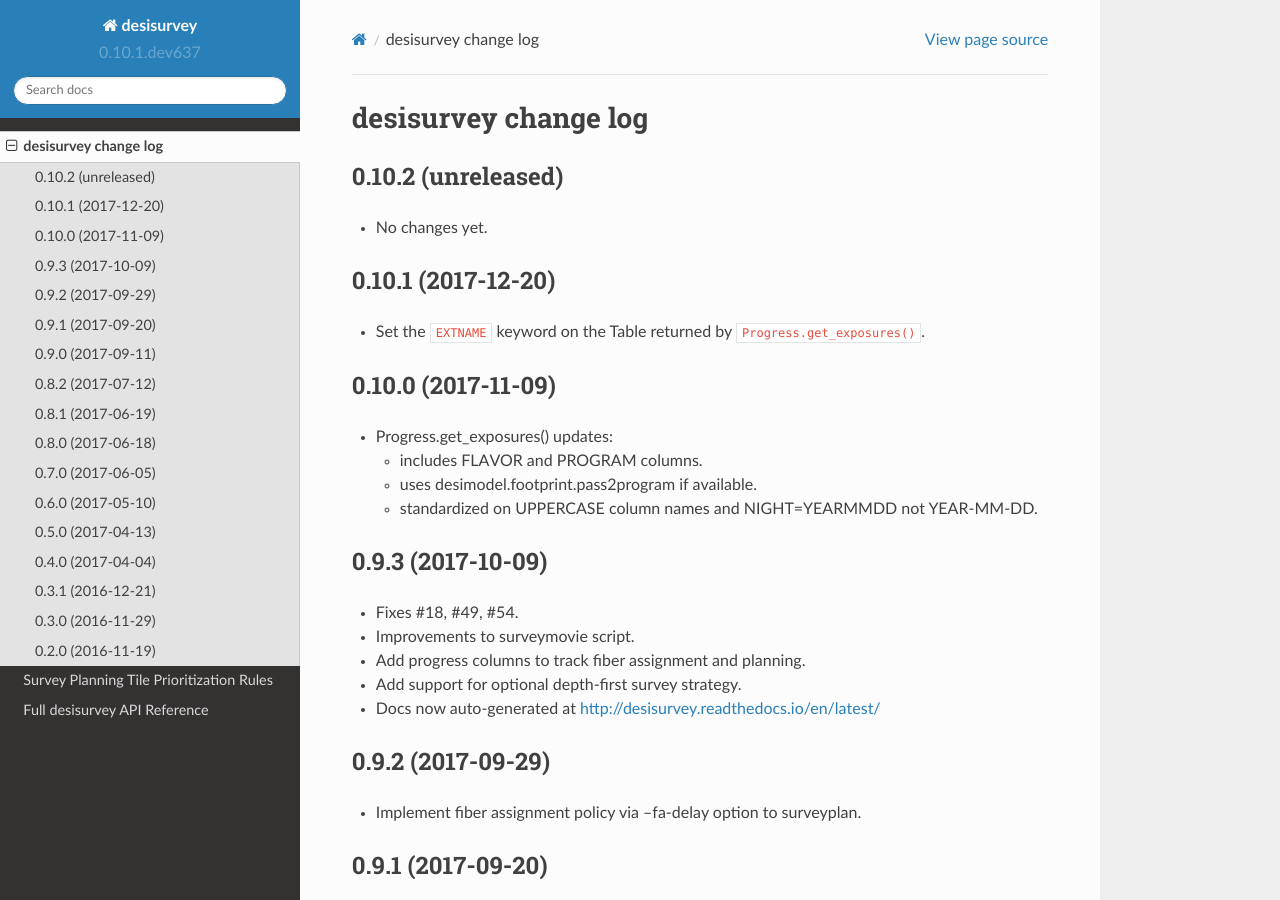
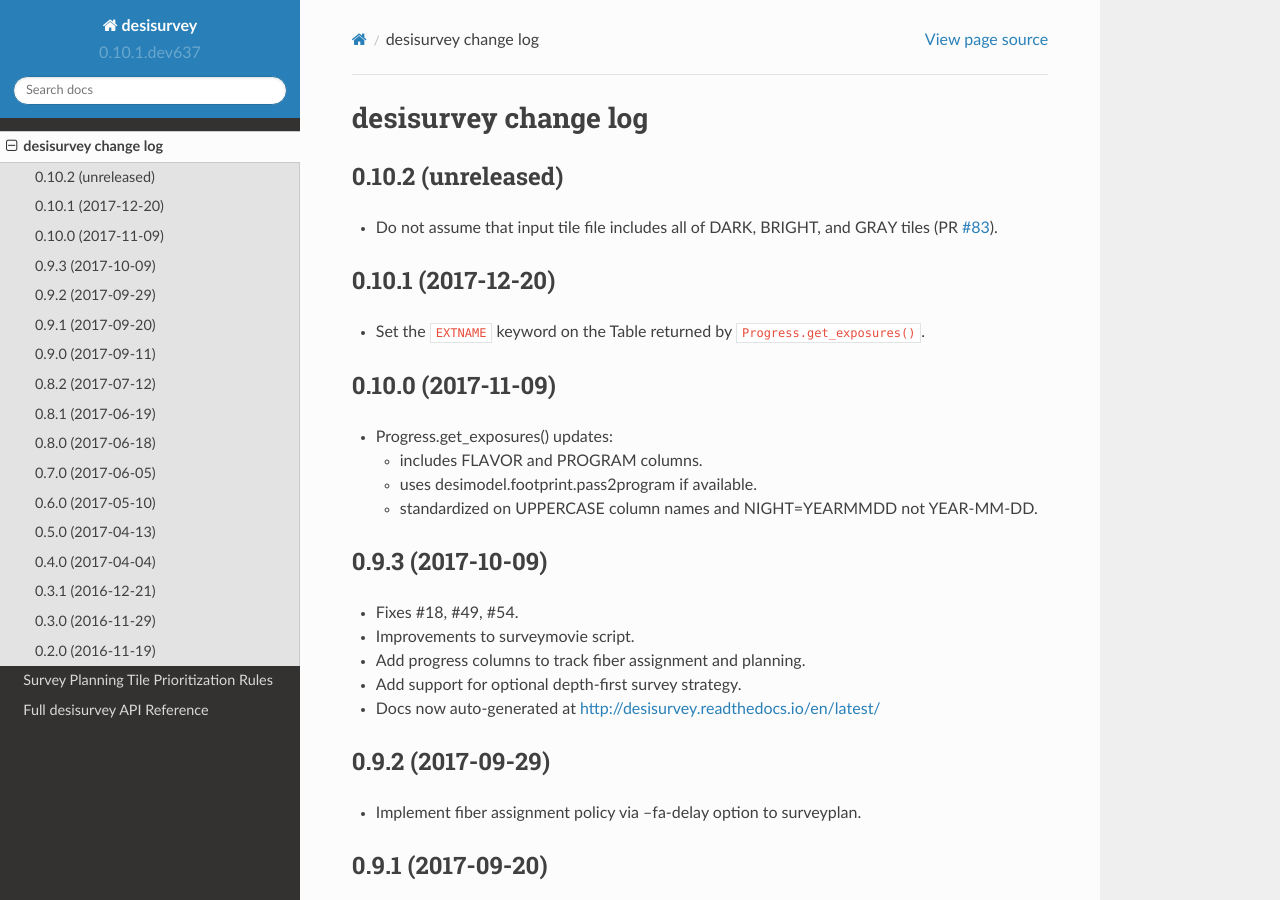
Before and after one commit to desihub/desisurvey, a Sphinx documentation site: the page built from doc/changes.rst, in a window 1280 px wide and 900 px high. Built offline with Sphinx 7.4.7 and the Read the Docs theme 2.0.0, drawn with Linux system fonts in a browser that asks for light colours.

Commit message:
update changes.rst

```diff
--- a/doc/changes.rst
+++ b/doc/changes.rst
@@ -5,7 +5,10 @@ desisurvey change log
 0.10.2 (unreleased)
 -------------------
 
-* No changes yet.
+* Do not assume that input tile file includes all of DARK, BRIGHT, and GRAY
+  tiles (PR `#83`_).
+
+.. _`#83`: https://github.com/desihub/desisurvey/pull/83
 
 0.10.1 (2017-12-20)
 -------------------
```
